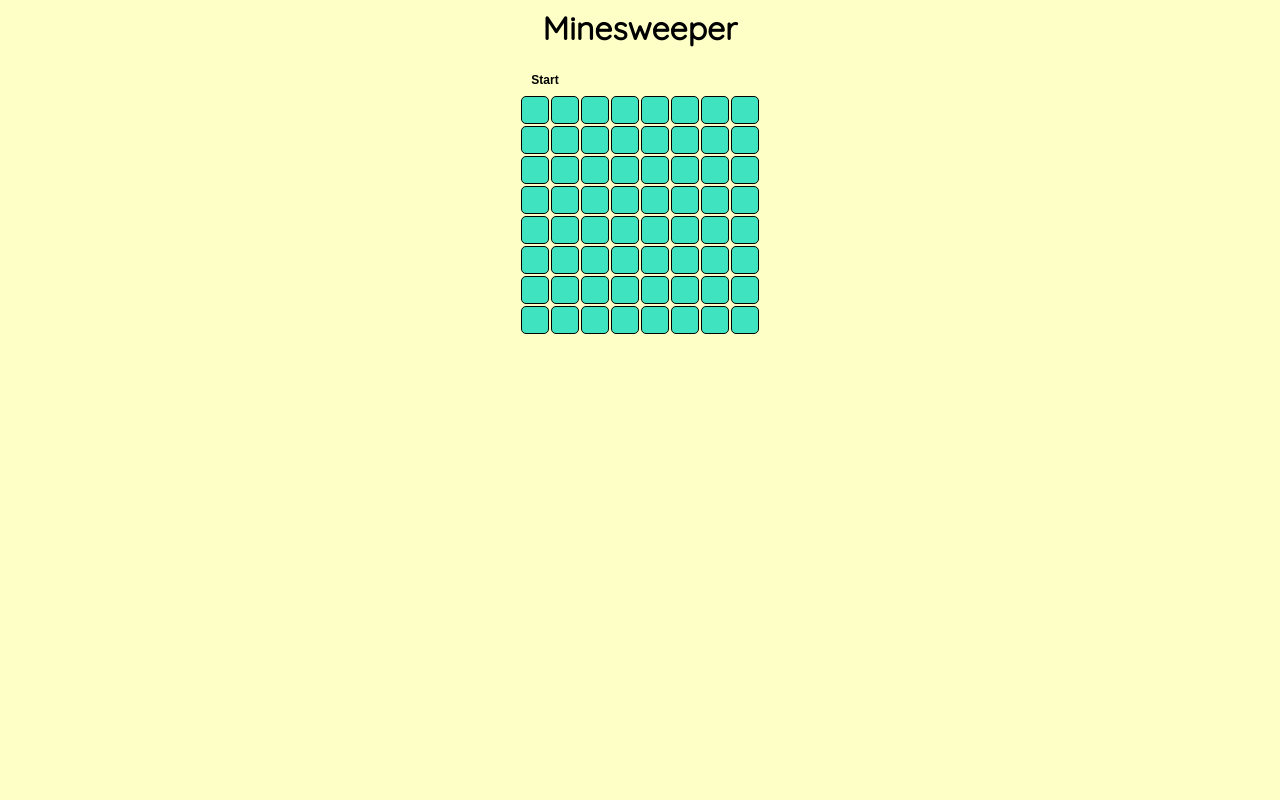
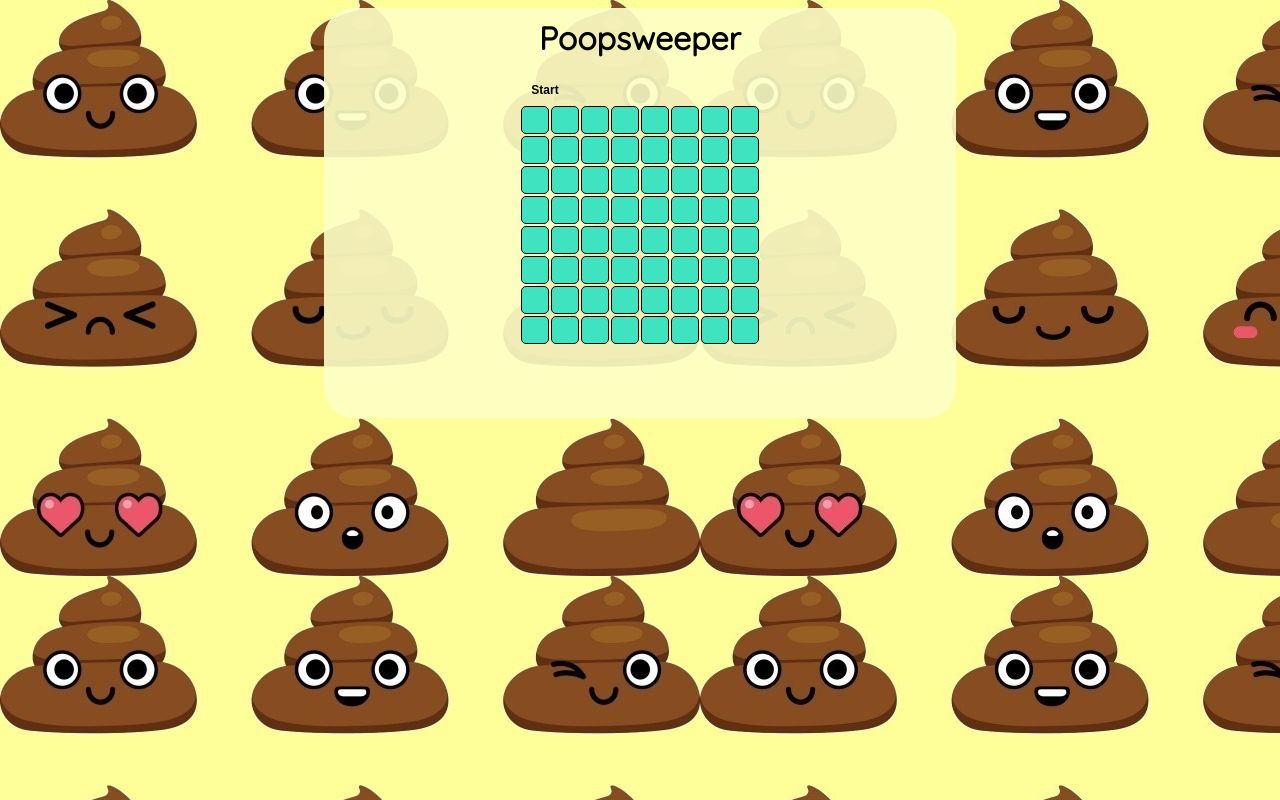
Before and after one commit to vtran95/minesweeper, a plain HTML site: page index.html in a window 1280 px wide. Drawn offline with nearby package versions, Linux system fonts and the light colour scheme.

Commit message:
updated styling

```diff
--- a/css/main.css
+++ b/css/main.css
@@ -1,7 +1,17 @@
 body {
     font-family: 'Quicksand', sans-serif;
     text-align: center;
-    background-color: #fdffc6;
+    /*background-color: #fdffc6;*/
+    background-image: url('../images/poop_yellowbg.png');
+}
+
+.wrapper {
+    margin: 0 auto;
+    background-color: rgba(253,255,198,0.9);
+    border-radius: 30px;
+    width: 50%;
+    height: 400px;
+    padding-top: 10px;
 }
 
 h1 {
--- a/index.html
+++ b/index.html
@@ -10,7 +10,8 @@
     <script src="https://code.jquery.com/jquery-3.2.1.min.js" integrity="sha256-hwg4gsxgFZhOsEEamdOYGBf13FyQuiTwlAQgxVSNgt4=" crossorigin="anonymous"></script>
 </head>
 <body>
-    <h1>Minesweeper</h1>
+    <div class = wrapper>
+        <h1>Poopsweeper</h1>
         <button>Start</button>
         <h3 id='message'></h3>
         <h3 id='timer'></h3>
@@ -96,6 +97,7 @@
                 <td id=63></td>
             </tr>
         </table>
+    </div>
     <script type = "text/javascript" src = "js/main.js"></script>
 </body>
 </html>
--- a/js/main.js
+++ b/js/main.js
@@ -3,7 +3,7 @@ $(function(){
 
 
 
-var bombs = 6;
+var bombs = 8;
 var mapSize = 8;
 var totalCells = Math.pow(mapSize, 2);
 var counter = 0;
@@ -76,8 +76,6 @@ function initializeBoard() {
         safeLoc[i] = i;
     }
 
-    console.log('total cells: ' + safeLoc);
-
     for (var j = 0; j < bombLoc.length; j++) {
         safeLoc.splice((bombLoc[j]-j),1);
     }
@@ -125,9 +123,11 @@ function checkWin() {
 function gameOver(result) {
     if (result === 'lose') {
         $message.html('poop...');
+        $message.css('right', '47.2%');
     }
     else if (result === 'win') {
-        $message.html('YOU WIN');
+        $message.html('Clean sweep!');
+        $message.css('right', '45%');
     }
     for ( var i = 0; i < bombLoc.length; i++) {
         var row = findRow(bombLoc[i]);
```
Also changed, not shown: images/poop_bg.png (added), images/poop_clearbg.png (added), images/poop_yellowbg.png (added). Lines whose indentation alone changed are shown as unchanged.
